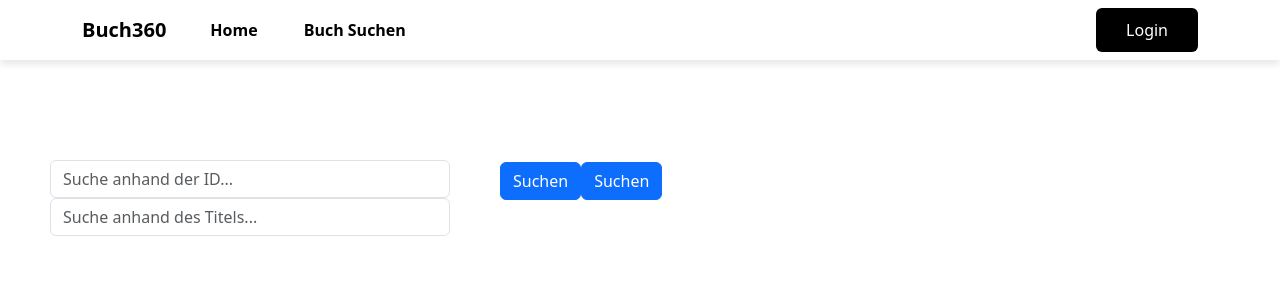
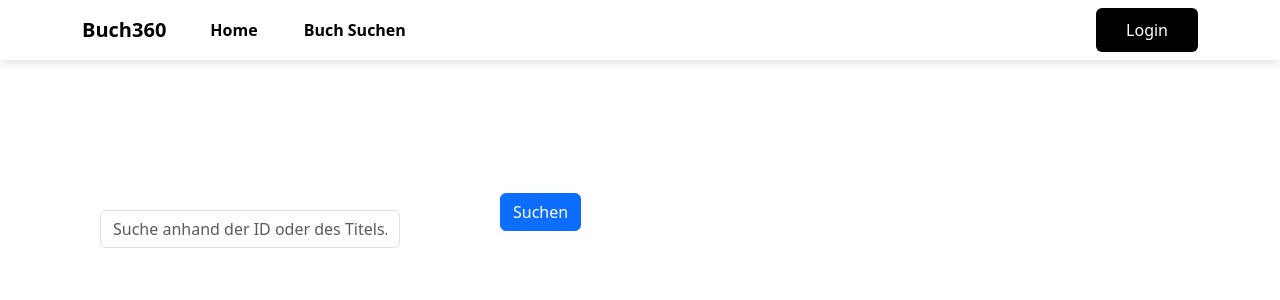
Before and after one commit to Atomfried13/swe_abgabe_2_webserver, a React (Vite) app: page /BuchSuchen in a window 1280 px wide. Shown: the top 300 px of the page. Built offline with nearby package versions, Linux system fonts and the light colour scheme.

Commit message:
Suche mit Titel und Id in einem Eingabefeld

```diff
--- a/src/pages/BuchSuchen/BuchSuchen.tsx
+++ b/src/pages/BuchSuchen/BuchSuchen.tsx
@@ -14,18 +14,24 @@ import { fetchTitel, fetchId } from '../../Controller/buch-query';
 
 export function BuchSuchen() {
 	const [data, setData] = useState(null);
-	const [titel, setTitel] = useState('');
-	const [id, setId] = useState('');
+	const [searchTerm, setSearchTerm] = useState('');
 	const [showTableTitel, setShowTableTitel] = useState(false);
 	const [showTableId, setShowTableId] = useState(false);
 
-	const handleSearchClickTitel = async () => {
-		setData(await fetchTitel(titel));
-		setShowTableTitel(true);
-	};
-	const handleSearchClickId = async () => {
-		setData(await fetchId(id));
-		setShowTableId(true);
+	const handleSearchClick = async () => {
+		if (!searchTerm) {
+			return;
+		}
+
+		if (isNaN(Number(searchTerm))) {
+			//setData(null);
+			setData(await fetchTitel(searchTerm));
+			setShowTableTitel(true);
+		} else {
+			//setData(null);
+			setData(await fetchId(searchTerm));
+			setShowTableId(true);
+		}
 	};
 
 	return (
@@ -36,24 +42,22 @@ export function BuchSuchen() {
 						className="buch-suchen-form"
 						controlId="formGroupSuchen"
 					>
-						<Form.Control
-							type="suchkriterien"
-							placeholder="Suche anhand der ID..."
-							value={id}
-							onChange={(event) => setId(event.target.value)}
-						/>
-						<Form.Control
-							type="suchkriterien"
-							placeholder="Suche anhand des Titels..."
-							value={titel}
-							onChange={(event) => setTitel(event.target.value)}
-						/>
+						<Form.Group
+							className="buch-suchen-form"
+							controlId="formGroupSuchen"
+						>
+							<Form.Control
+								type="suchkriterien"
+								placeholder="Suche anhand der ID oder des Titels..."
+								value={searchTerm}
+								onChange={(event) =>
+									setSearchTerm(event.target.value)
+								}
+							/>
+						</Form.Group>
 					</Form.Group>
 				</Form>
-				<Button onClick={handleSearchClickId} className="suchen-btn">
-					Suchen
-				</Button>
-				<Button onClick={handleSearchClickTitel} className="suchen-btn">
+				<Button onClick={handleSearchClick} className="suchen-btn">
 					Suchen
 				</Button>
 			</div>
@@ -93,8 +97,8 @@ export function BuchSuchen() {
 						</tr>
 					</thead>
 					<tbody>
-						<tr key={id}>
-							<td>{id}</td>
+						<tr key={searchTerm}>
+							<td>{searchTerm}</td>
 							<td>{data.data.buch.titel?.titel}</td>
 							<td>{data.data.buch.preis}</td>
 							<td>{data.data.buch.art}</td>
```
